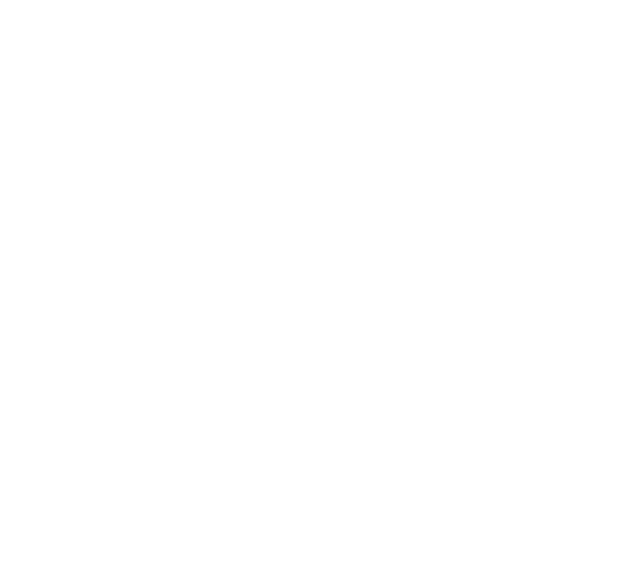
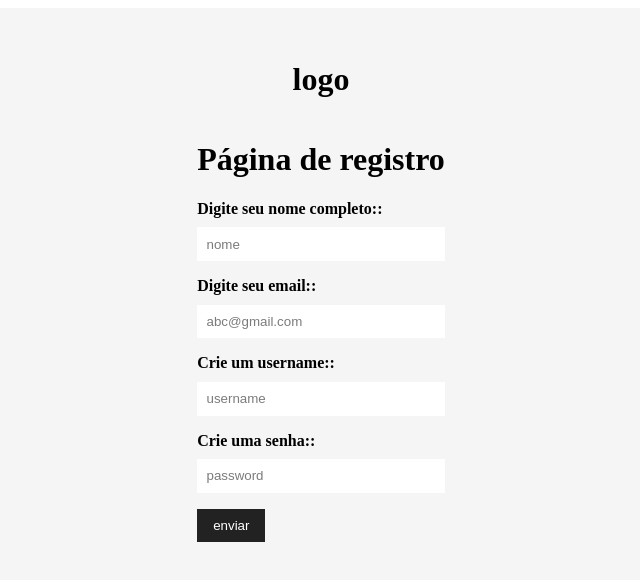
Before and after one commit to eSeiichi/InvestSimples, a React (Vite) app in the folder frontend/: page /auth/register in a window 1280 px wide. Shown: the top 580 px of the page, without its empty margins (319-959 px from the left). Built offline with nearby package versions, Linux system fonts and the light colour scheme.

Commit message:
terminei o esqueleto do login e do register

```diff
--- a/frontend/package.json
+++ b/frontend/package.json
@@ -12,7 +12,7 @@
   "dependencies": {
     "react": "^19.2.8",
     "react-dom": "^19.2.8",
-    "react-router-dom": "^7.18.2"
+    "react-router-dom": "^7.11.0"
   },
   "devDependencies": {
     "@babel/core": "^7.29.7",
--- a/frontend/src/App.css
+++ b/frontend/src/App.css
@@ -0,0 +1,3 @@
+h1{
+
+}
--- a/frontend/src/App.tsx
+++ b/frontend/src/App.tsx
@@ -8,23 +8,26 @@
 // importação das páginas
 import Register from "./pages/Auth/Register";
 import Login from "./pages/Auth/Login";
+import Home from "./pages/Home/Home";
 
-// importação dos componentes
-import NavBar from "./components/NavBar/NavBar";
 
 function App() {
+  return(
   <Router>
     <Routes>
       <Route element={<MainLayout />}>
-        <Route path="/cursos" />
+        {/*arrumar essa parada aqui */}
+         <Route path="/cursos" />
+         <Route path="/" element={<Home/>}/>
       </Route>
 
       <Route element={<AuthLayout/>}>
-        <Route path="/regiter" element={<Register/>}/>
-        <Route path="/login" element={<Login/>}/>
+        <Route path="/auth/register" element={<Register/>}/>
+        <Route path="/auth/login" element={<Login/>}/>
       </Route>
     </Routes>
   </Router>
+  )
 }
 
 export default App;
--- a/frontend/src/index.css
+++ b/frontend/src/index.css
@@ -0,0 +1,3 @@
+h1{
+    font-size: 40;
+}
--- /dev/null
+++ b/frontend/src/layout/AuthLayout/AuthLayout.module.css
@@ -0,0 +1,29 @@
+.container {
+    min-height: 100vh;
+
+    display: flex;
+    flex-direction: column;
+    align-items: center;
+
+    padding: 32px 20px;
+    background-color: #f5f5f5;
+}
+
+.container:header {
+    margin-bottom: 32px;
+
+    font-size: 28px;
+    font-weight: 700;
+}
+
+.content:main {
+    width: 100%;
+    max-width: 420px;
+
+    padding: 32px;
+
+    background-color: white;
+    border-radius: 12px;
+
+    box-shadow: 0 4px 20px rgba(0, 0, 0, 0.08);
+}
--- a/frontend/src/layout/AuthLayout/AuthLayout.tsx
+++ b/frontend/src/layout/AuthLayout/AuthLayout.tsx
@@ -1,8 +1,9 @@
 import {Outlet} from 'react-router-dom'
+import styles from './AuthLayout.module.css'
 
 function AuthLayout(){
     return(
-        <div>
+        <div className={styles.container}>
             <header>
                 <h1>logo</h1>
             </header>
--- a/frontend/src/pages/Auth/Login.tsx
+++ b/frontend/src/pages/Auth/Login.tsx
@@ -1,9 +1,26 @@
+import Input from "../../form/Input/Input"
+import SubmitButton from "../../form/submitButton/SubmitButton"
+
 function Login(){
     return (
         <>
-            <p>Página de login</p>
+            <h1>Página de login</h1>
             <form>
-
+                <Input
+                    type="text"
+                    text="Digite seu username:"
+                    name="username"
+                    placeholder="username"
+                />
+                <Input
+                    type="password"
+                    text="Digite sua senha:"
+                    name="password"
+                    placeholder="password"
+                />
+                <SubmitButton
+                    text="enviar"
+                />
             </form>
         </>
     )
--- a/frontend/src/pages/Auth/Register.tsx
+++ b/frontend/src/pages/Auth/Register.tsx
@@ -1,9 +1,39 @@
-function Register(){
-    return (
-        <>
-            <p>Página de criação de conta</p>
-            <p>forms aqui</p>
-        </>
-    )
+import Input from "../../form/Input/Input";
+import SubmitButton from "../../form/submitButton/SubmitButton";
+
+function Register() {
+  return (
+    <>
+      <h1>Página de registro</h1>
+      <form>
+        <Input
+          type="text"
+          text="Digite seu nome completo:"
+          name="nome"
+          placeholder="nome"
+        />
+        <Input
+          type="email"
+          text="Digite seu email:"
+          name="email"
+          placeholder="abc@gmail.com"
+        />
+        <Input
+          type="text"
+          text="Crie um username:"
+          name="username"
+          placeholder="username"
+        />
+
+        <Input
+          type="password"
+          text="Crie uma senha:"
+          name="password"
+          placeholder="password"
+        />
+        <SubmitButton text="enviar" />
+      </form>
+    </>
+  );
 }
-export default Register
+export default Register;
--- a/frontend/src/pages/Home/Home.tsx
+++ b/frontend/src/pages/Home/Home.tsx
@@ -1,6 +1,9 @@
 function Home(){
     return(
         <div>
+            <h1>home</h1>
+            <p>conheçam nossos cursos!</p>
+            <p>Lorem ipsum dolor sit amet consectetur adipisicing elit. Ullam similique modi error. Quae debitis officia quos suscipit voluptas reprehenderit est voluptatem, eveniet quas, tempora, culpa tenetur at blanditiis doloremque amet!</p>
 
         </div>
     )
```
Also changed, not shown: 2 other files (tests, documents, lock files or other folders).
